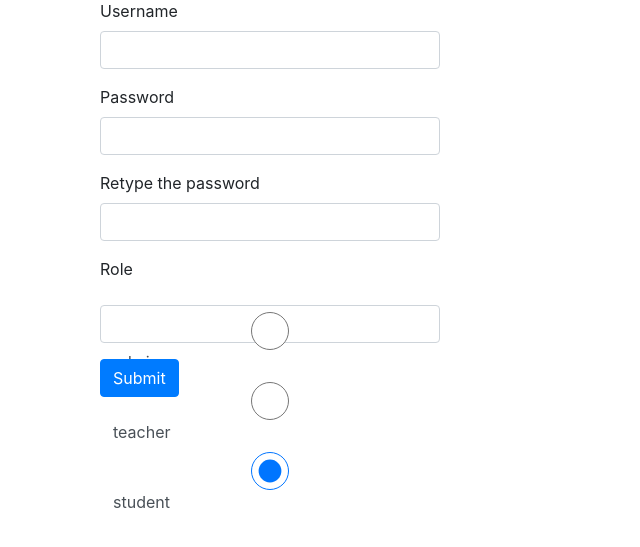
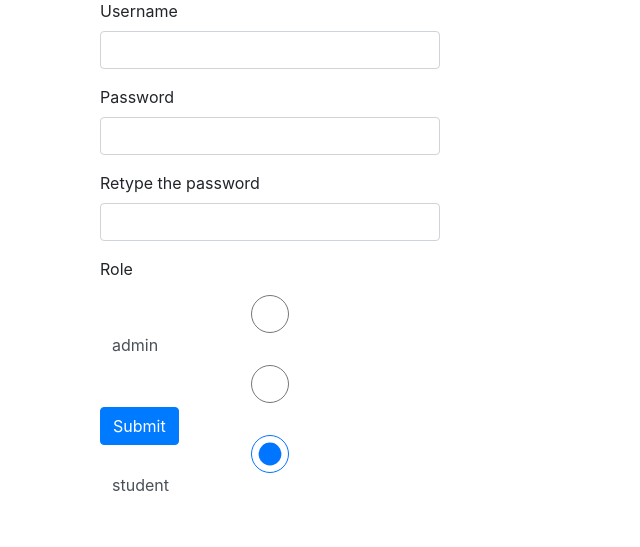
Before and after one commit to root1604/educational_platform, a Flask app: page /registration in a window 1280 px wide. Shown: the part 57-604 px from the top of the page, without its empty margins (0-640 px from the left). Run offline with Flask 2, Linux system fonts and the light colour scheme; the visitor is signed in with stand-in values (Sample User, id 1); data comes from the database, SQL or seed files in the repository; some libraries are stand-ins or nearby versions.

Commit message:
templates modified

```diff
--- a/webapp/static/style.css
+++ b/webapp/static/style.css
@@ -0,0 +1,6 @@
+.form-group.registration{
+    margin-bottom:80px;
+}
+.form-group.registration ul{
+    border:none;
+}
--- a/webapp/templates/categories/categories.html
+++ b/webapp/templates/categories/categories.html
@@ -18,8 +18,9 @@
                 <input type="hidden" name="category_id" value="{{ category_counter.id }}">
                 <button type="submit">Delete</button>
             </form>
-            <br><br>
+            <br>
         {% endif %}
+        <hr>
     {% endfor %}
     <br>
 {% endblock %}
--- a/webapp/templates/categories/category.html
+++ b/webapp/templates/categories/category.html
@@ -14,9 +14,9 @@
     <br><hr>
     {% for course_counter in courses %}
         {% if current_user.is_admin %}
-            <a href="{{ url_for('course.course_page', category_name=category_name, course_name=course_counter.name) }}">{{ course_counter.name }}</a><br>
+            <a href="{{ url_for('course.course_page', category_name=category_name, course_name=course_counter.name) }}">{{ course_counter.name }}</a><br><br>
         {% else %}
-            <a href="{{ url_for('course.course_page', category_name=category_name, course_name=course_counter.Course) }}">{{ course_counter.Course }}</a><br>
+            <a href="{{ url_for('course.course_page', category_name=category_name, course_name=course_counter.Course) }}">{{ course_counter.Course }}</a><br><br>
         {% endif %}
                 {% if current_user.is_admin %}
                     <form action="/delete_a_course" method="POST">
@@ -24,7 +24,7 @@
                         <button type="submit">Delete</button>
                     </form>
                 {% endif %}
-                <br><br>
+                <br><hr>
     {% endfor %}
     <br>
 {% endblock %}
--- a/webapp/templates/courses/course.html
+++ b/webapp/templates/courses/course.html
@@ -13,14 +13,14 @@
     {% endif %}
     <br><hr>
     {% for lesson_counter in lessons %}
-        <a href="{{ url_for('lesson.lesson_page', category_name=category_name, course_name=course_name, lesson_name=lesson_counter.name) }}">{{ lesson_counter.name }}</a><br>
+        <a href="{{ url_for('lesson.lesson_page', category_name=category_name, course_name=course_name, lesson_name=lesson_counter.name) }}">{{ lesson_counter.name }}</a><br><br>
         {% if current_user.is_admin or current_user.is_teacher %}
             <form action="/delete_a_lesson" method="POST">
                 <input type="hidden" name="lesson_id" value="{{ lesson_counter.id }}">
                 <button type="submit">Delete</button>
             </form>
         {% endif %}
-        <br><br>
+        <br><hr>
     {% endfor %}
     <br>
 {% endblock %}
--- a/webapp/templates/homepage/index.html
+++ b/webapp/templates/homepage/index.html
@@ -6,7 +6,7 @@
             {% for category in categories %}
                 <div>{{ category.name }}</div><br><br>
                 <div>{{ category.description }}</div>
-                <br><br><br><br>
+                <br><br><br><hr>
             {% endfor %}
         </div>
     </div>
--- a/webapp/templates/login/login.html
+++ b/webapp/templates/login/login.html
@@ -1,5 +1,6 @@
 {% extends "base.html" %}
 {% block content %}
+<div class="col-4">
     <form action="{{ url_for('login.process_login', next=request.full_path) }}" method="post">
         {{ form.hidden_tag() }}
         <div class="form-group">
@@ -16,4 +17,5 @@
         </div>
         <p>{{ form.submit }}</p>
     </form>
+</div>
 {% endblock %}
--- a/webapp/templates/registration/registration.html
+++ b/webapp/templates/registration/registration.html
@@ -3,23 +3,23 @@
     <div class="col-4">
         <form action="{{ url_for('registration.registration') }}" method="post">
             {{ form.hidden_tag() }}
-            <p>
+            <div class="form-group">
                 {{ form.username.label }}<br>
                 {{ form.username() }}
-            </p>
-            <p>
+            </div>
+            <div class="form-group">
                 {{ form.password.label }}<br>
                 {{ form.password() }}
-            </p>
-            <p>
+            </div>
+            <div class="form-group">
                 {{ form.password2.label }}<br>
                 {{ form.password2() }}
-            </p>
-            <p>
-            {{ form.role.label }}<br>
+            </div>
+            <div class="form-group registration">
+                {{ form.role.label }}
                 {{ form.role() }}
-            </p>
-            <p>{{ form.submit }}</p>
+            </div>
+            <div>{{ form.submit }}</div>
         </form>
     </div>
 {% endblock %}
```
Lines whose indentation alone changed are shown as unchanged.
